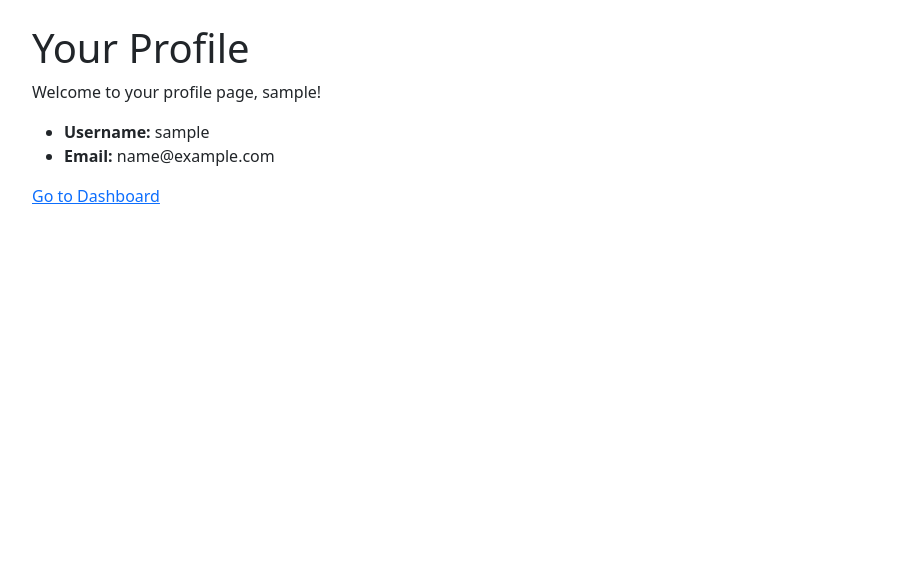
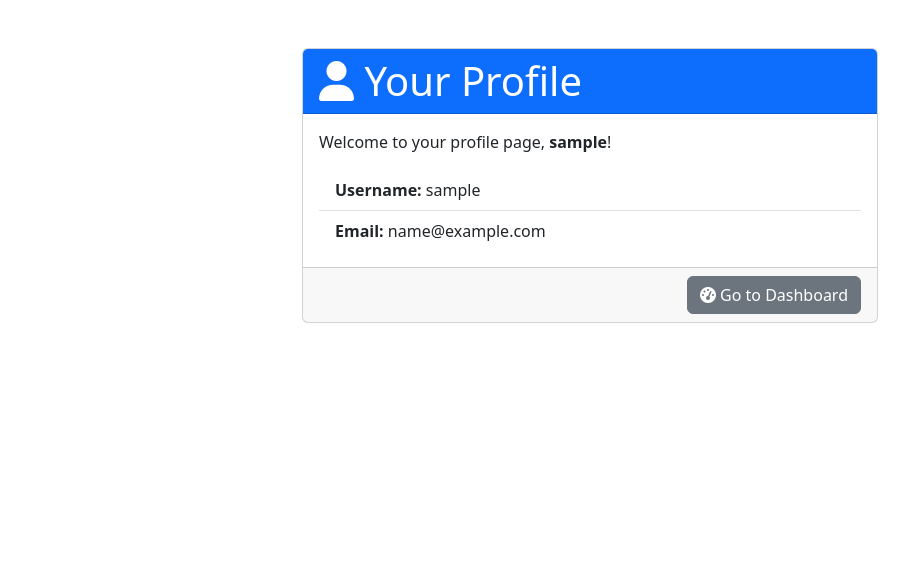
Before and after one commit to Maxcode0101/Wildventures, a Django app: page /users/profile/ in a window 1280 px wide. Shown: the part 66-629 px from the top of the page, without its empty margins (50-959 px from the left). Run offline with Django 5.2, Linux system fonts and the light colour scheme; the visitor is signed in with stand-in values (Sample User, id 1); some libraries are stand-ins or nearby versions.

Commit message:
Add styling to profile.html with bootstrap

```diff
--- a/users/templates/users/profile.html
+++ b/users/templates/users/profile.html
@@ -1,13 +1,23 @@
 {% extends "base.html" %}
 
 {% block content %}
-<h1>Your Profile</h1>
-<p>Welcome to your profile page, {{ user.username }}!</p>
-
-<ul>
-    <li><strong>Username:</strong> {{ user.username }}</li>
-    <li><strong>Email:</strong> {{ user.email }}</li>
-</ul>
-
-<a href="{% url 'dashboard' %}">Go to Dashboard</a>
+<div class="container mt-4" style="max-width: 600px;">
+  <div class="card">
+    <div class="card-header bg-primary text-white">
+      <h1 class="card-title mb-0"><i class="fas fa-user"></i> Your Profile</h1>
+    </div>
+    <div class="card-body">
+      <p class="card-text">Welcome to your profile page, <strong>{{ user.username }}</strong>!</p>
+      <ul class="list-group list-group-flush">
+        <li class="list-group-item"><strong>Username:</strong> {{ user.username }}</li>
+        <li class="list-group-item"><strong>Email:</strong> {{ user.email }}</li>
+      </ul>
+    </div>
+    <div class="card-footer text-end">
+      <a href="{% url 'dashboard' %}" class="btn btn-secondary">
+        <i class="fas fa-tachometer-alt"></i> Go to Dashboard
+      </a>
+    </div>
+  </div>
+</div>
 {% endblock %}
```
